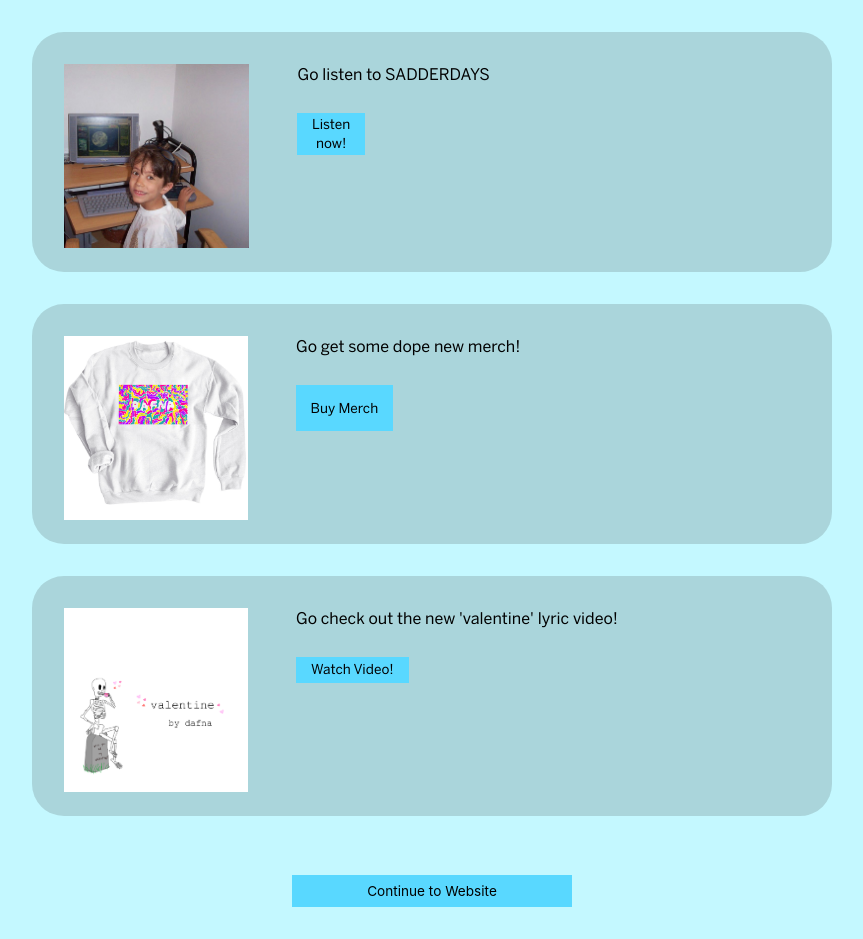
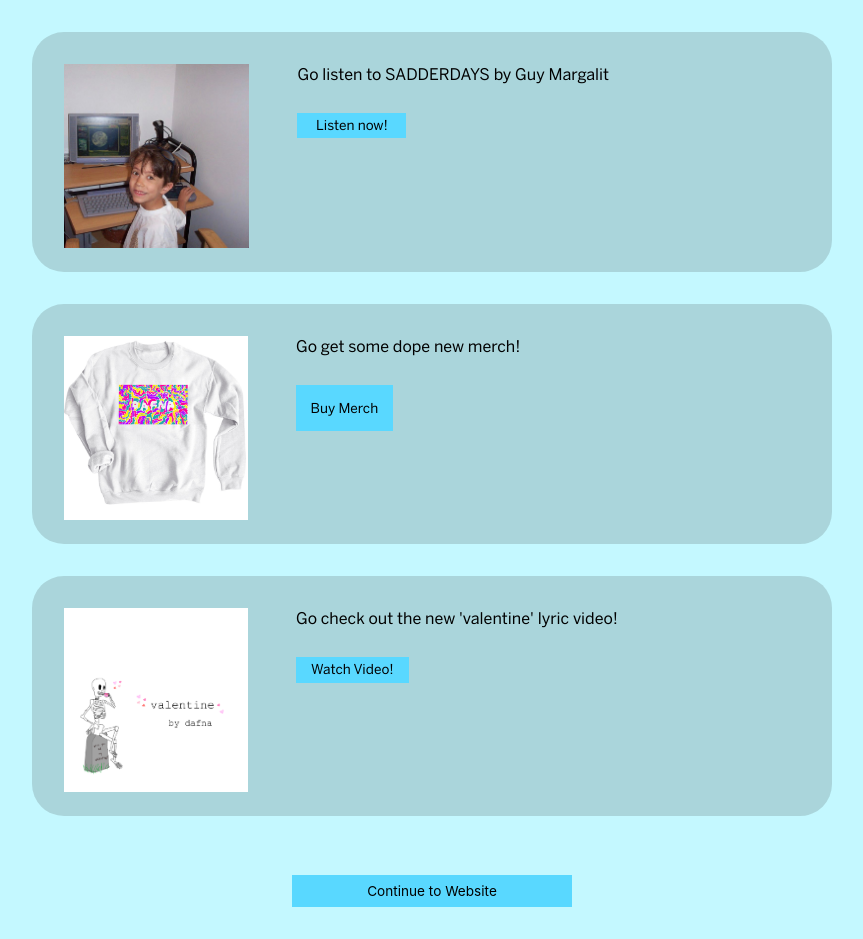
Before and after one commit to dafnamargalit/dafna, a React (Create React App) app: page / in a window 1280 px wide. Shown: the whole page, without its empty margins (208-1071 px from the left). Built offline with nearby package versions, Linux system fonts and the light colour scheme.

Commit message:
music change

```diff
--- a/src/components/Landing/Landing.js
+++ b/src/components/Landing/Landing.js
@@ -15,7 +15,7 @@ const Landing = () => {
             <div className="content">
                 <img className="resize" src={album} alt="album"></img>
                 <div className="landing-description">
-                Go listen to SADDERDAYS
+                Go listen to SADDERDAYS by Guy Margalit
                     <br></br>
                     <a className="landing-button" href="https://fanlink.to/SADDERDAYS">
                         Listen now!
```
